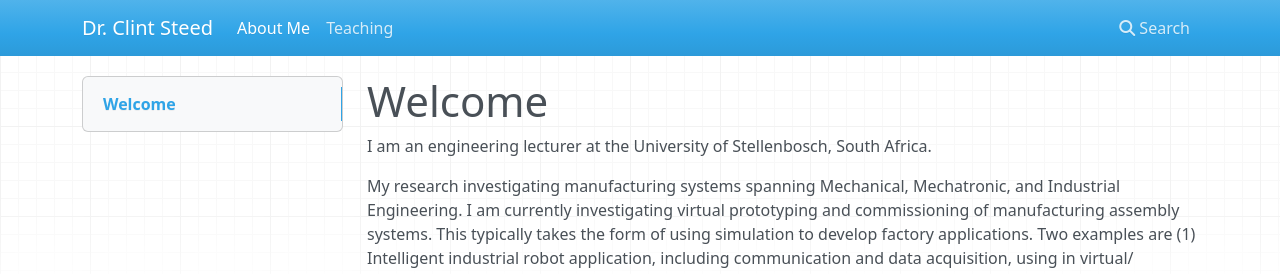
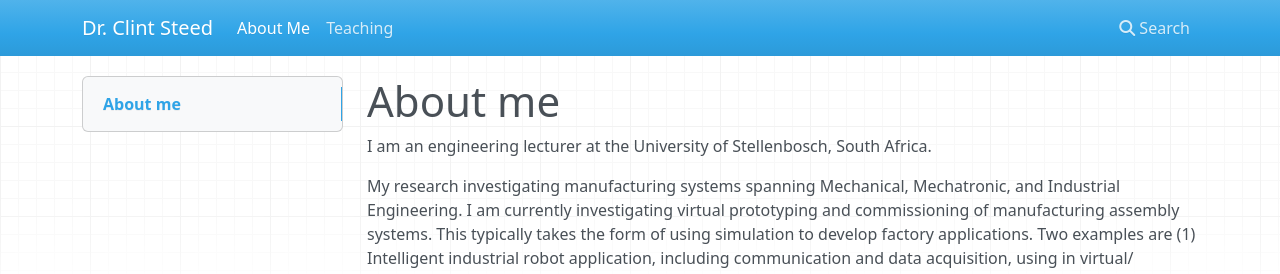
Before and after one commit to Steedalion/Blog, an MkDocs documentation site: the page built from docs/index.md, in a window 1280 px wide and 1344 px high. Shown: the top 274 px of the window. Built offline with MkDocs 1.6.1, drawn with Linux system fonts in a browser that asks for light colours; nearby versions of some CDN libraries.

Commit message:
Quick push via script.

```diff
--- a/docs/index.md
+++ b/docs/index.md
@@ -1,4 +1,4 @@
-# Welcome
+# About me
 
 I am an engineering lecturer at the University of Stellenbosch, South Africa.
 
```
